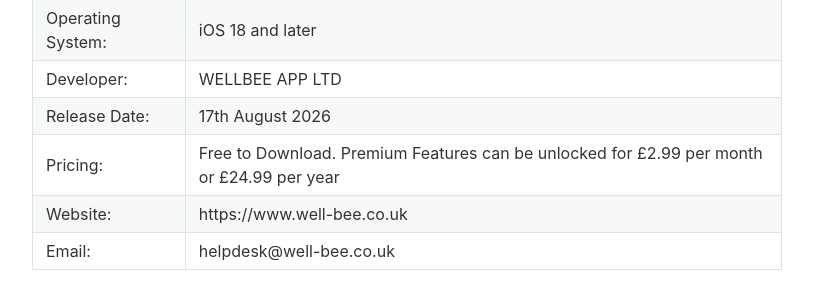
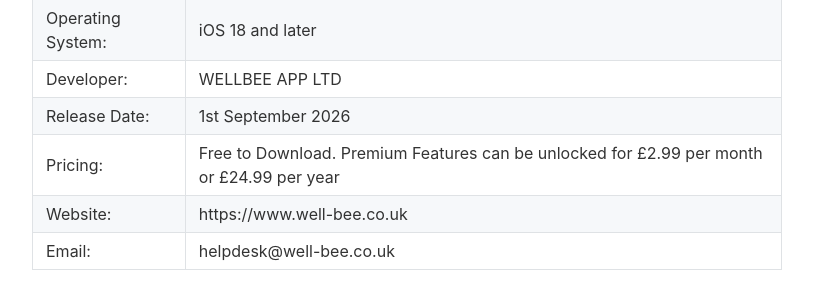
Before and after one commit to sheabrewer1986/WellBeeWebsite, a Jekyll site: the page built from _pages/presskit.md, in a window 1280 px wide. Shown: the part 1320-1620 px from the top of the page, without its empty margins (233-1046 px from the left). Built offline with Jekyll 4.4.1, drawn with Linux system fonts in a browser that asks for light colours; nearby versions of some CDN libraries.

Commit message:
[Tweak] Release date pushed back

```diff
--- a/_pages/presskit.md
+++ b/_pages/presskit.md
@@ -47,7 +47,7 @@
 | Platforms: | iPhone |
 | Operating System: | iOS 18 and later |
 | Developer: | WELLBEE APP LTD |
-| Release Date: | 17th August 2026 |
+| Release Date: | 1st September 2026 |
 | Pricing: | Free to Download. Premium Features can be unlocked for £2.99 per month or £24.99 per year |
 | Website: | https://www.well-bee.co.uk |
 | Email: | helpdesk@well-bee.co.uk |
```
